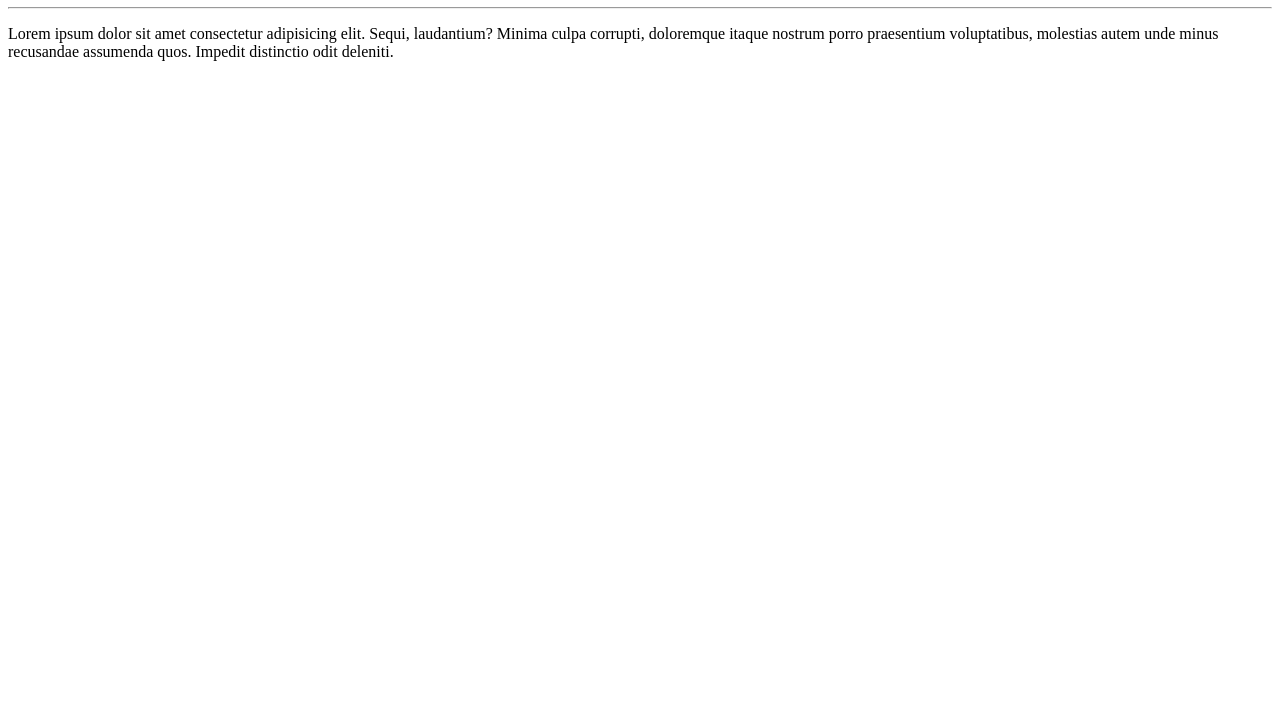
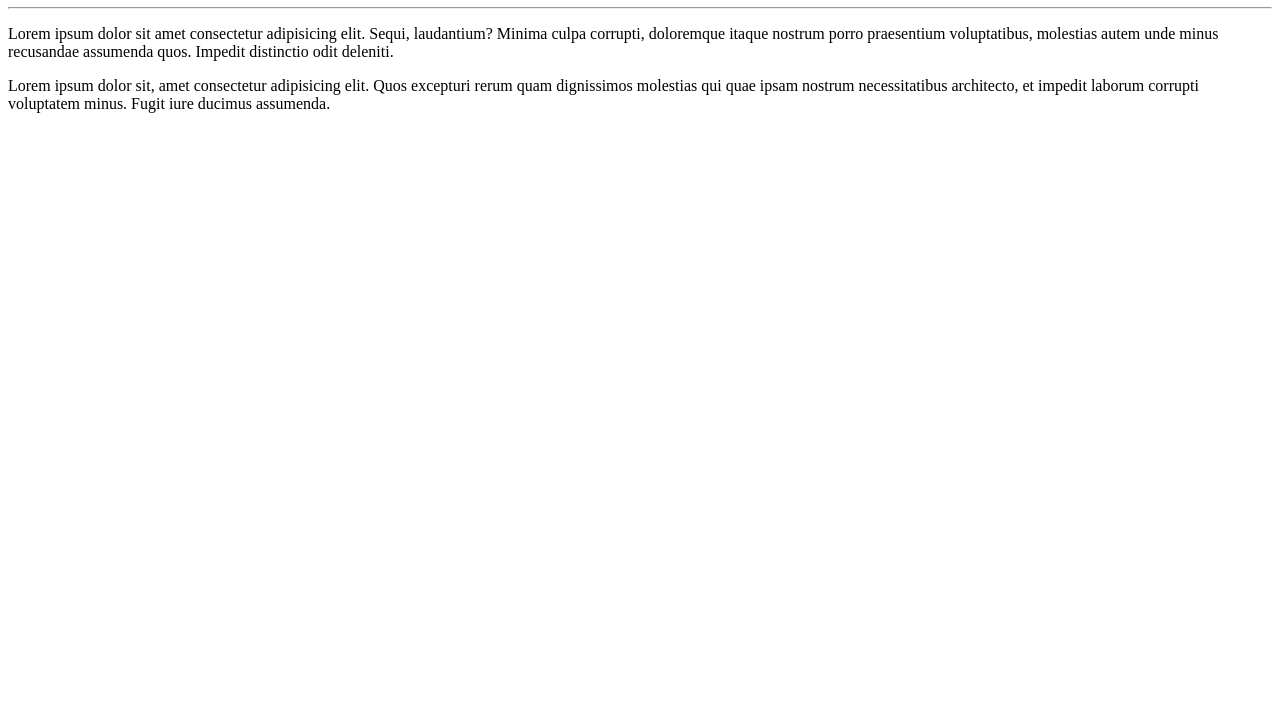
Before and after one commit to pedropaes2506/Ola-Mundo, a plain HTML site: page site-exemplo/index.html in a window 1280 px wide. Shown: the part 73-800 px from the top of the page. Drawn offline with Linux system fonts and the light colour scheme.

Commit message:
adicionei um parágrafo

```diff
--- a/site-exemplo/index.html
+++ b/site-exemplo/index.html
@@ -9,5 +9,6 @@
     <h1>Olá, Mundo!</h1>
     <hr>
     <p>Lorem ipsum dolor sit amet consectetur adipisicing elit. Sequi, laudantium? Minima culpa corrupti, doloremque itaque nostrum porro praesentium voluptatibus, molestias autem unde minus recusandae assumenda quos. Impedit distinctio odit deleniti.</p>
+    <p>Lorem ipsum dolor sit, amet consectetur adipisicing elit. Quos excepturi rerum quam dignissimos molestias qui quae ipsam nostrum necessitatibus architecto, et impedit laborum corrupti voluptatem minus. Fugit iure ducimus assumenda.</p>
 </body>
 </html>
```
